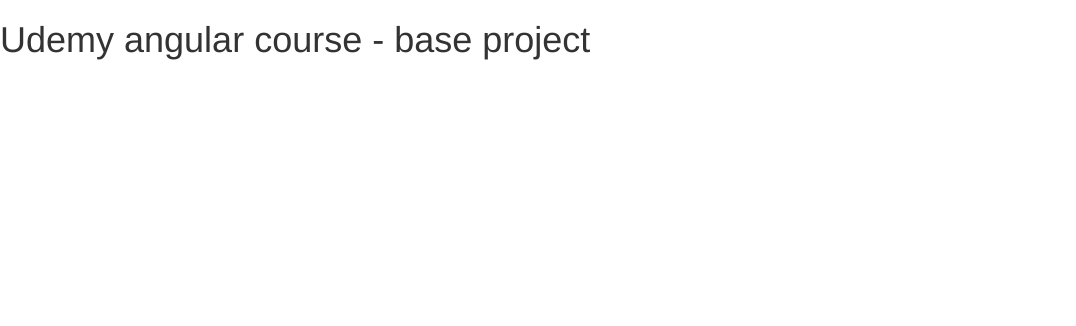
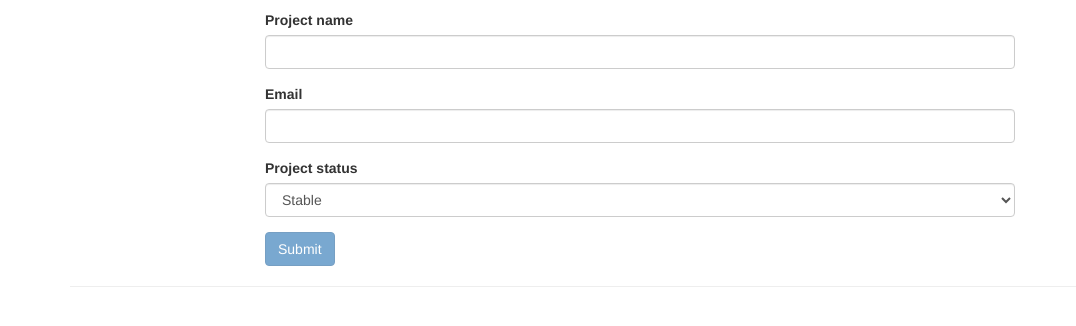
Before and after one commit to danielmoskal/angular-course, an Angular app: page / in a window 1280 px wide. Shown: the top 326 px of the page, without its empty margins (0-1076 px from the left). Built offline with nearby package versions, Linux system fonts and the light colour scheme.

Commit message:
assignment solved

```diff
--- a/src/app/app.component.css
+++ b/src/app/app.component.css
@@ -0,0 +1,19 @@
+.container {
+  margin-top: 10px;
+}
+
+.help-block {
+  color: red;
+}
+
+input.ng-invalid.ng-touched {
+  border: 1px solid red;
+}
+
+input.ng-pending {
+  border: 1px solid yellow;
+}
+
+input.ng-valid.ng-touched {
+  border: 1px solid green;
+}
--- a/src/app/app.component.html
+++ b/src/app/app.component.html
@@ -1 +1,45 @@
-<h1>Udemy angular course - base project</h1>
+<div class="container">
+  <div class="row">
+    <div class="col-xs-12 col-sm-10 col-md-8 col-sm-offset-1 col-md-offset-2">
+      <form [formGroup]="projectForm" (ngSubmit)="onSubmit()">
+        <div class="form-group">
+          <label for="projectName">Project name</label>
+          <input type="text" id="projectName" class="form-control" formControlName="projectName">
+          <span
+            *ngIf="!projectForm.get('projectName').valid && projectForm.get('projectName').touched"
+            class="help-block">
+            <span *ngIf="projectForm.get('projectName').errors['required']">Project name is required!</span>
+            <span *ngIf="projectForm.get('projectName').errors['invalidProjectName']">Project name is invalid!</span>
+          </span>
+        </div>
+        <div class="form-group">
+          <label for="email">Email</label>
+          <input type="email" id="email" class="form-control" formControlName="email">
+        <span
+          *ngIf="!projectForm.get('email').valid && !projectForm.get('email').pending && projectForm.get('email').touched"
+          class="help-block">
+          <span *ngIf="projectForm.get('email').errors['required']">Email is required!</span>
+          <span *ngIf="projectForm.get('email').errors['email']">Email is invalid!</span>
+          <span *ngIf="projectForm.get('email').errors['forbiddenEmail']">Email is forbidden!</span>
+        </span>
+        </div>
+        <div class="form-group">
+          <label for="status">Project status</label>
+          <select id="status" class="form-control" formControlName="status">
+            <option *ngFor="let status of projectStatuses" [value]="status">{{ status }}</option>
+          </select>
+        </div>
+        <button type="submit" class="btn btn-primary" [disabled]="!projectForm.valid">Submit</button>
+      </form>
+    </div>
+  </div>
+  <hr>
+  <div class="row" *ngIf="projectFormSubmitted">
+    <div class="col-xs-12 col-sm-10 col-md-8 col-sm-offset-1 col-md-offset-2">
+      <h4>Form data</h4>
+      <p><strong>Project name:</strong> {{ projectData.projectName }}</p>
+      <p><strong>Email:</strong> {{ projectData.email }}</p>
+      <p><strong>Status:</strong> {{ projectData.status }}</p>
+    </div>
+  </div>
+</div>
--- a/src/app/app.component.ts
+++ b/src/app/app.component.ts
@@ -1,10 +1,58 @@
-import { Component } from '@angular/core';
+import { FormGroup, FormControl, Validators } from '@angular/forms';
+import { Component, OnInit } from '@angular/core';
+import { Observable } from 'rxjs';
 
 @Component({
   selector: 'app-root',
   templateUrl: './app.component.html',
   styleUrls: ['./app.component.css']
 })
-export class AppComponent {
-  title = 'angular-course';
+export class AppComponent implements OnInit {
+  projectStatuses = ['Stable', 'Critical', 'Finished'];
+  projectForm: FormGroup;
+  projectFormSubmitted = false;
+
+  projectData: {
+    projectName: string,
+    email: string,
+    status: string
+  };
+
+  ngOnInit() {
+    this.projectForm = new FormGroup({
+      projectName: new FormControl(null, [Validators.required, this.projectNameValidator]),
+      email: new FormControl(null, [Validators.required, Validators.email], this.emailAsyncValidator),
+      status: new FormControl('Stable')
+    });
+  }
+
+  onSubmit() {
+    console.log(this.projectForm);
+    this.projectData = {
+      projectName: this.projectForm.value.projectName,
+      email: this.projectForm.value.email,
+      status: this.projectForm.value.status
+    };
+    this.projectFormSubmitted = true;
+  }
+
+  projectNameValidator(control: FormControl): { [s: string]: boolean } {
+    if (control.value === 'Test') {
+      return { invalidProjectName: true };
+    }
+    return null;
+  }
+
+  emailAsyncValidator(control: FormControl): Promise<any> | Observable<any> {
+    const promise = new Promise((resolve, reject) => {
+      setTimeout(() => {
+        if (control.value === 'test@test.com') {
+          resolve({ forbiddenEmail: true });
+        } else {
+          resolve(null);
+        }
+      }, 3000);
+    });
+    return promise;
+  }
 }
--- a/src/app/app.module.ts
+++ b/src/app/app.module.ts
@@ -3,6 +3,8 @@
 
 import { AppRoutingModule } from './app-routing.module';
 import { AppComponent } from './app.component';
+import { CommonModule } from '@angular/common';
+import { ReactiveFormsModule } from '@angular/forms';
 
 @NgModule({
   declarations: [
@@ -10,7 +12,9 @@
   ],
   imports: [
     BrowserModule,
-    AppRoutingModule
+    AppRoutingModule,
+    CommonModule,
+    ReactiveFormsModule
   ],
   providers: [],
   bootstrap: [AppComponent]
```
